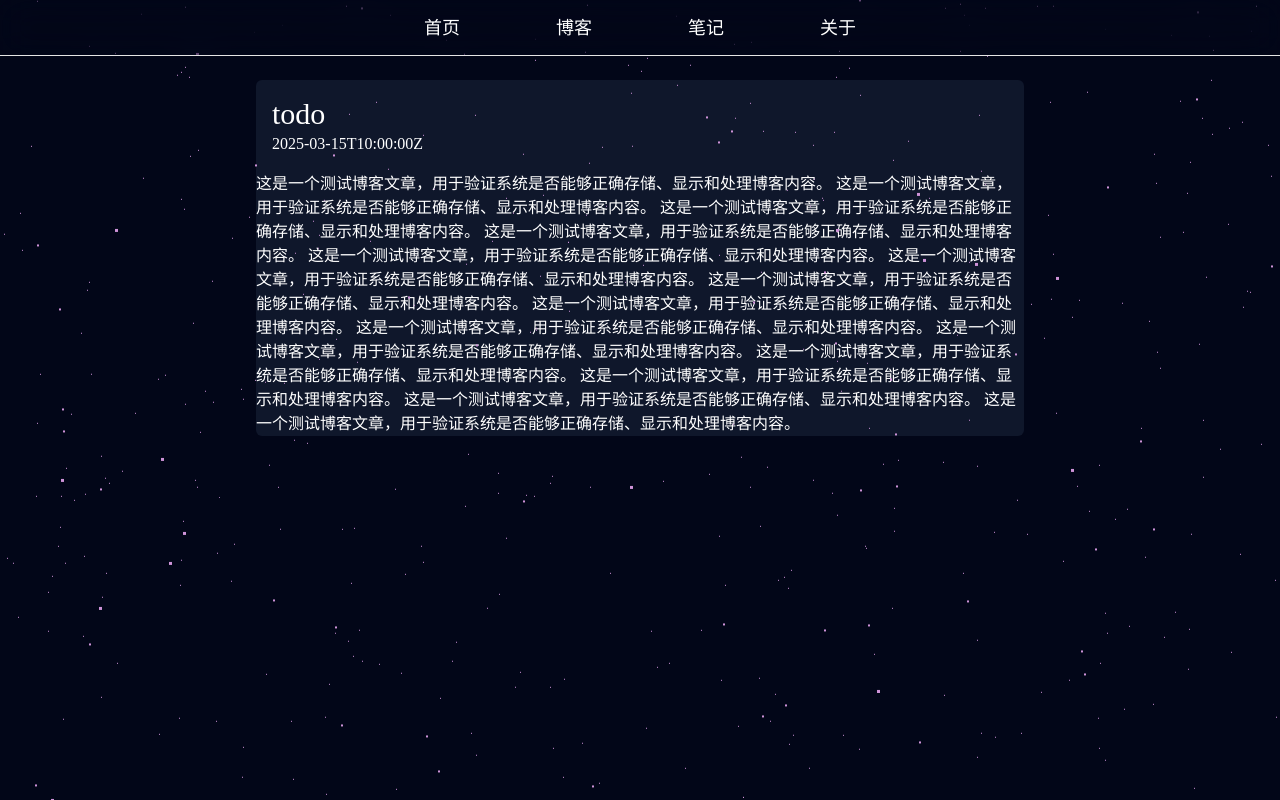
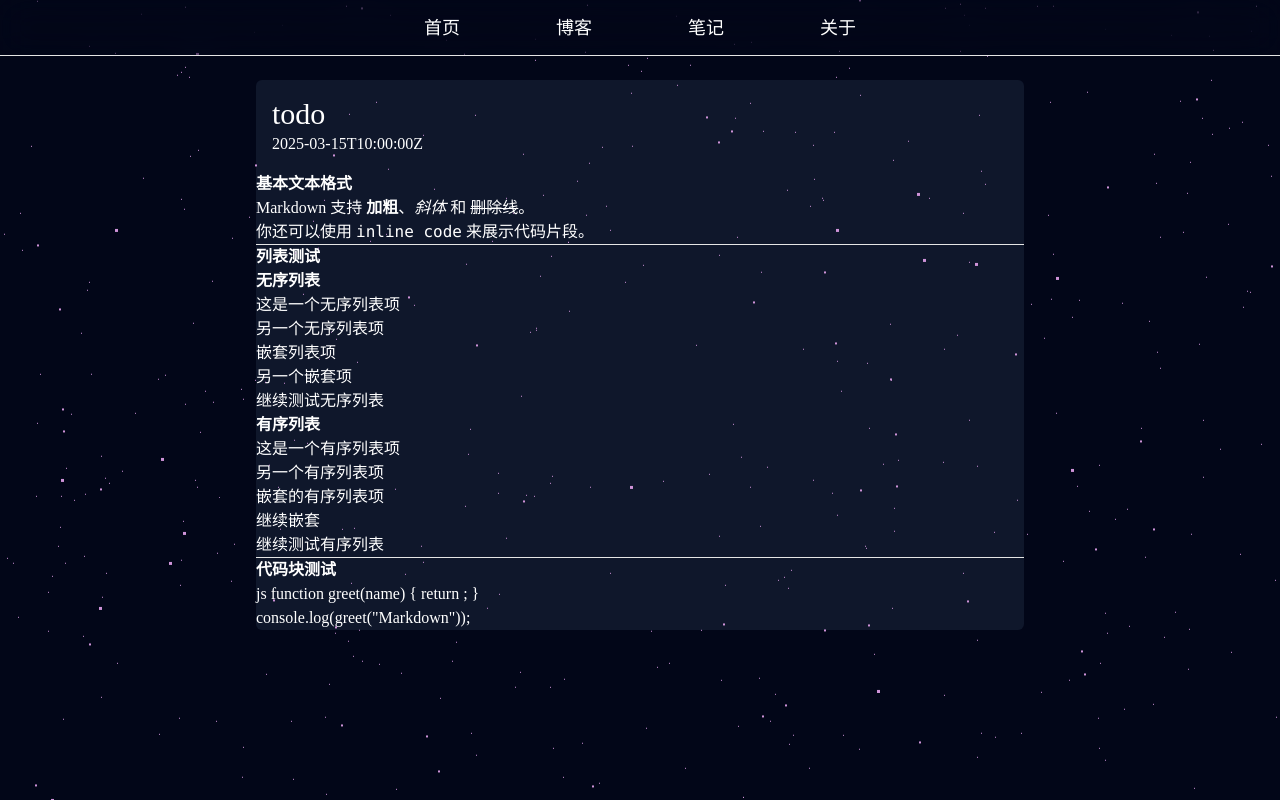
Before and after one commit to richbridge/yeyu-blog, a Next.js app: page /blog/1 in a window 1280 px wide. Built offline with nearby package versions, Linux system fonts and the light colour scheme; a small style sheet from the web is missing.

Commit message:
feat: 完成基础的文章 markdown 格式渲染

```diff
--- a/app/(main)/blog/[slug]/page.tsx
+++ b/app/(main)/blog/[slug]/page.tsx
@@ -1,24 +1,45 @@
 // * 这里获取对应的文章, 然后直接发送给下一个组件用来渲染
 
 import BlogDisplayPage from '@/modules/blog-display-page'
+import { marked } from 'marked'
 
-const blogContent = `
-这是一个测试博客文章，用于验证系统是否能够正确存储、显示和处理博客内容。
+const blogContentRaw = `
+## **基本文本格式**
 
-这是一个测试博客文章，用于验证系统是否能够正确存储、显示和处理博客内容。
-这是一个测试博客文章，用于验证系统是否能够正确存储、显示和处理博客内容。
-这是一个测试博客文章，用于验证系统是否能够正确存储、显示和处理博客内容。
-这是一个测试博客文章，用于验证系统是否能够正确存储、显示和处理博客内容。
-这是一个测试博客文章，用于验证系统是否能够正确存储、显示和处理博客内容。
-这是一个测试博客文章，用于验证系统是否能够正确存储、显示和处理博客内容。
-这是一个测试博客文章，用于验证系统是否能够正确存储、显示和处理博客内容。
-这是一个测试博客文章，用于验证系统是否能够正确存储、显示和处理博客内容。
-这是一个测试博客文章，用于验证系统是否能够正确存储、显示和处理博客内容。
-这是一个测试博客文章，用于验证系统是否能够正确存储、显示和处理博客内容。
-这是一个测试博客文章，用于验证系统是否能够正确存储、显示和处理博客内容。
-这是一个测试博客文章，用于验证系统是否能够正确存储、显示和处理博客内容。
-这是一个测试博客文章，用于验证系统是否能够正确存储、显示和处理博客内容。
+Markdown 支持 **加粗**、*斜体* 和 ~~删除线~~。
+
+你还可以使用 \`inline code\` 来展示代码片段。
+
+---
+
+## **列表测试**
+
+### **无序列表**
+- 这是一个无序列表项
+- 另一个无序列表项
+  - 嵌套列表项
+  - 另一个嵌套项
+- 继续测试无序列表
+
+### **有序列表**
+1. 这是一个有序列表项
+2. 另一个有序列表项
+   1. 嵌套的有序列表项
+   2. 继续嵌套
+3. 继续测试有序列表
+
+---
+
+## **代码块测试**
+
+js
+function greet(name) {
+  return ;
+}
+
+console.log(greet("Markdown"));
 `
+const blogContent = await marked(blogContentRaw)
 
 export default async function Page({
   params,
--- a/modules/blog-display-page/index.tsx
+++ b/modules/blog-display-page/index.tsx
@@ -15,7 +15,7 @@ export default function BlogDisplayPage({
       </header>
 
       {/* 渲染的主要内容 */}
-      <main>{blogContent}</main>
+      <main dangerouslySetInnerHTML={{ __html: blogContent }}></main>
     </article>
   )
 }
--- a/package.json
+++ b/package.json
@@ -12,6 +12,7 @@
     "class-variance-authority": "^0.7.1",
     "clsx": "^2.1.1",
     "lucide-react": "^0.479.0",
+    "marked": "^15.0.7",
     "motion": "^12.5.0",
     "next": "15.2.2",
     "react": "^19.0.0",
```
Also changed, not shown: 1 other file (tests, documents, lock files or other folders).
